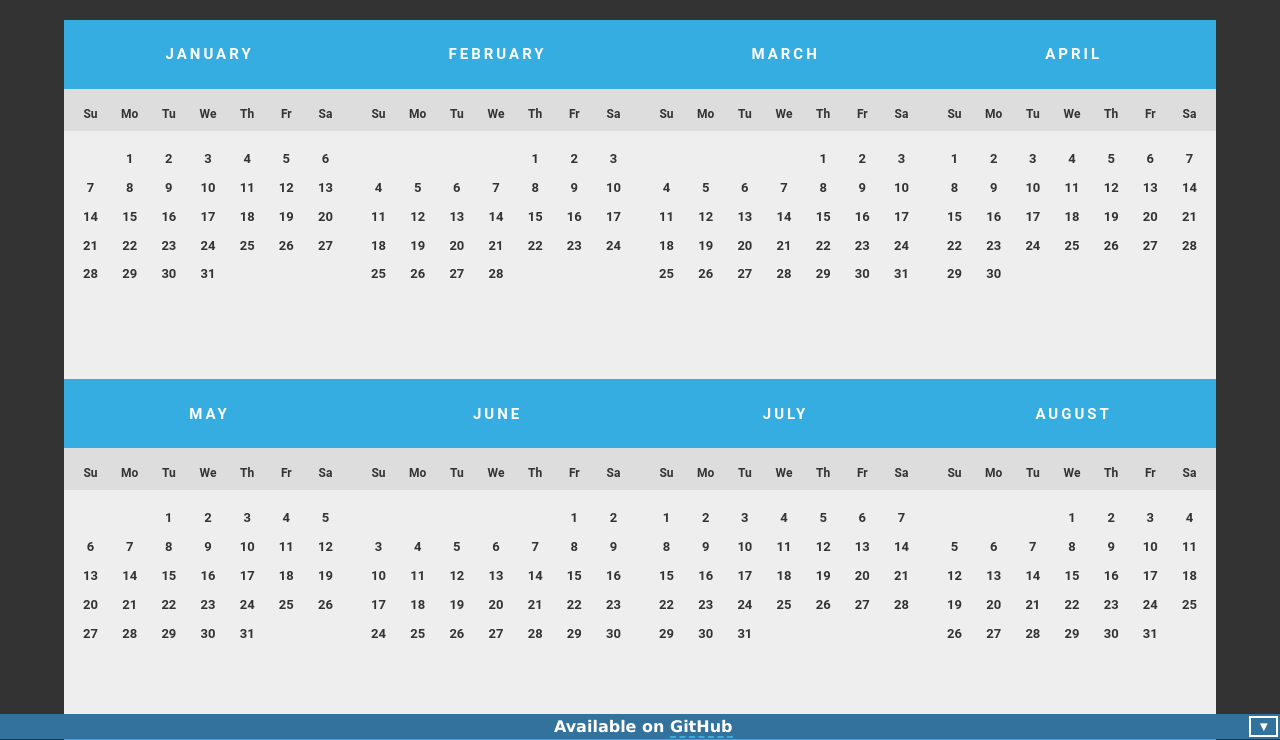
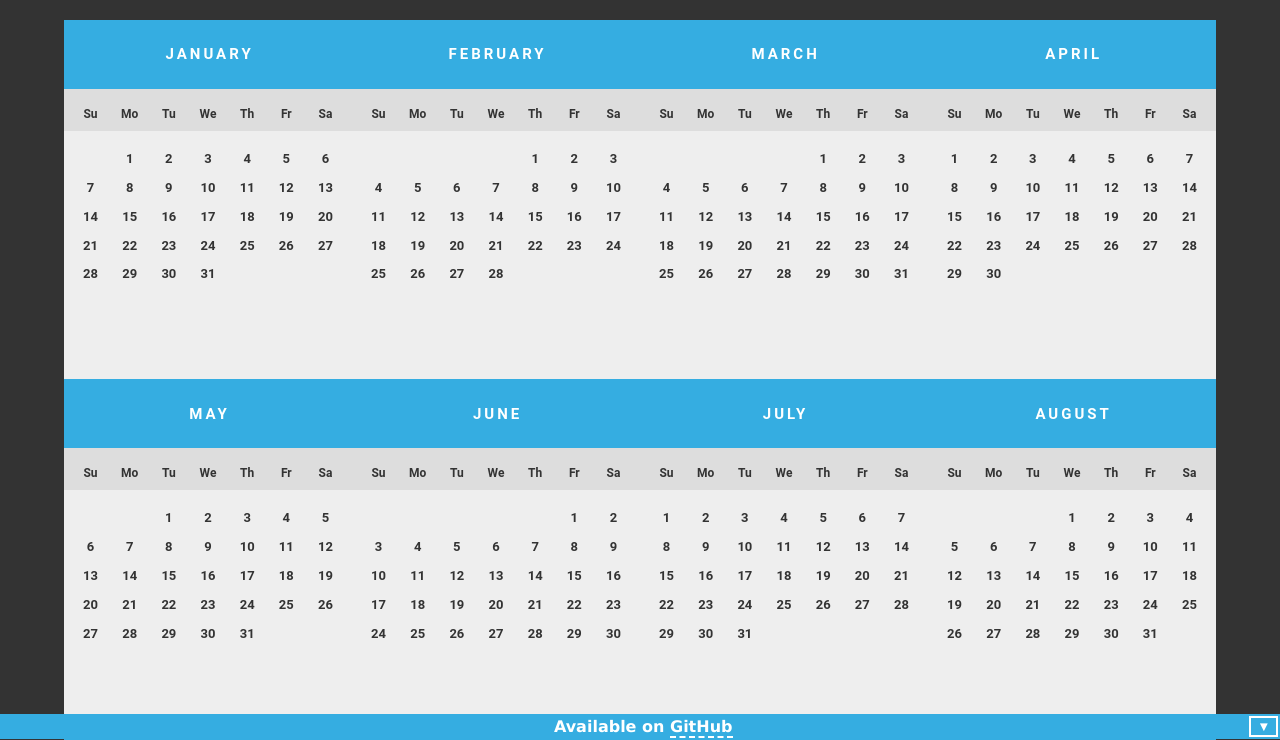
Before and after one commit to Xwilarg/HololiveCalendar, a plain HTML site: page index.html in a window 1280 px wide. Shown: the part 61-801 px from the top of the page. Drawn offline with nearby package versions, Linux system fonts and the light colour scheme.

Commit message:
Update footer color

```diff
--- a/css/index.css
+++ b/css/index.css
@@ -91,7 +91,7 @@ footer {
     bottom: 0;
     left: 0;
     position: fixed;
-    background-color: #33729d;
+    background-color: #35ade1;
     font-family: 'Verdana', 'sans-serif';
     width: 100%;
     padding: 0.2em;
@@ -100,7 +100,7 @@ footer {
 }
 
 footer > a {
-    border-bottom: 2px dashed #35ade1;
+    border-bottom: 2px dashed white;
 }
 
 footer > a:hover {
```
